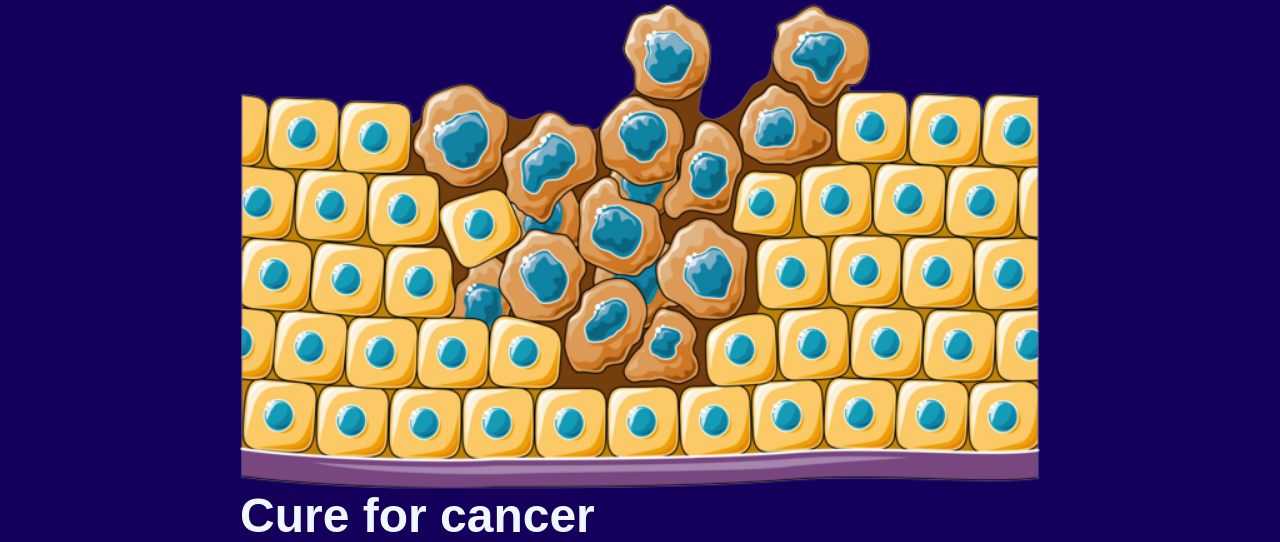
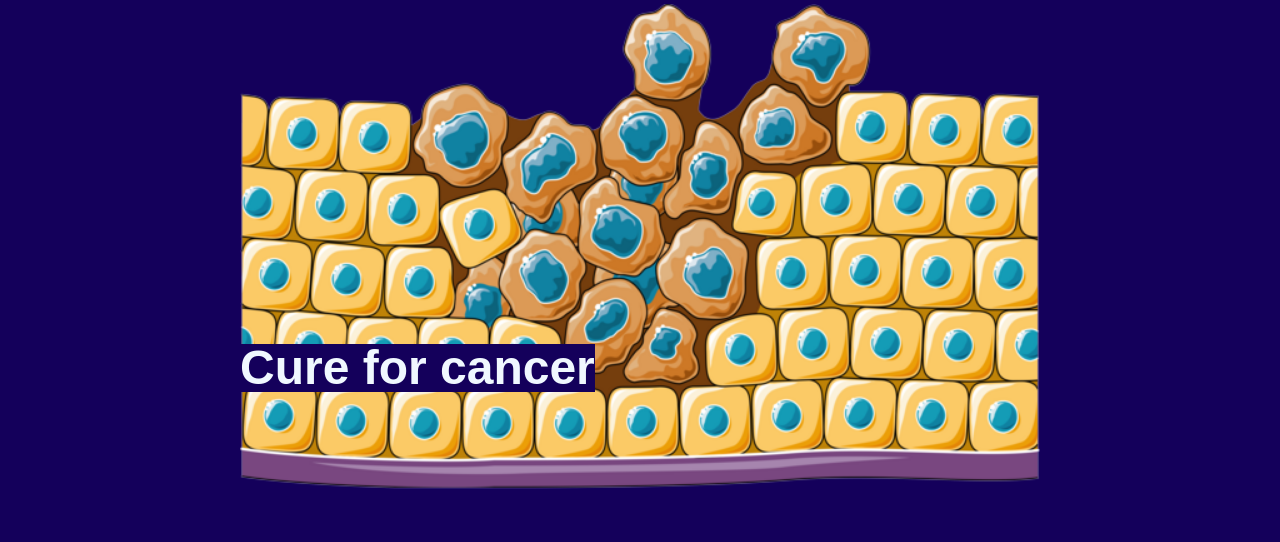
Before and after one commit to ElBoyTM/Module2Challenge, a plain HTML site: page index.html in a window 1280 px wide. Shown: the part 360-902 px from the top of the page. After the commit the page ends 868 px from the top, so only its background shows below. Drawn offline with Linux system fonts and the light colour scheme.

Commit message:
same as last

```diff
--- a/assets/css/style.css
+++ b/assets/css/style.css
@@ -74,11 +74,10 @@ section p {
 
 .work img{
     width: 100%;
-    bottom: baseline;
 }
 
 .work h3 {
     position: absolute;
     font-size: 300%;
-    bottom: baseline;
+    bottom: 1em;
 }
```
